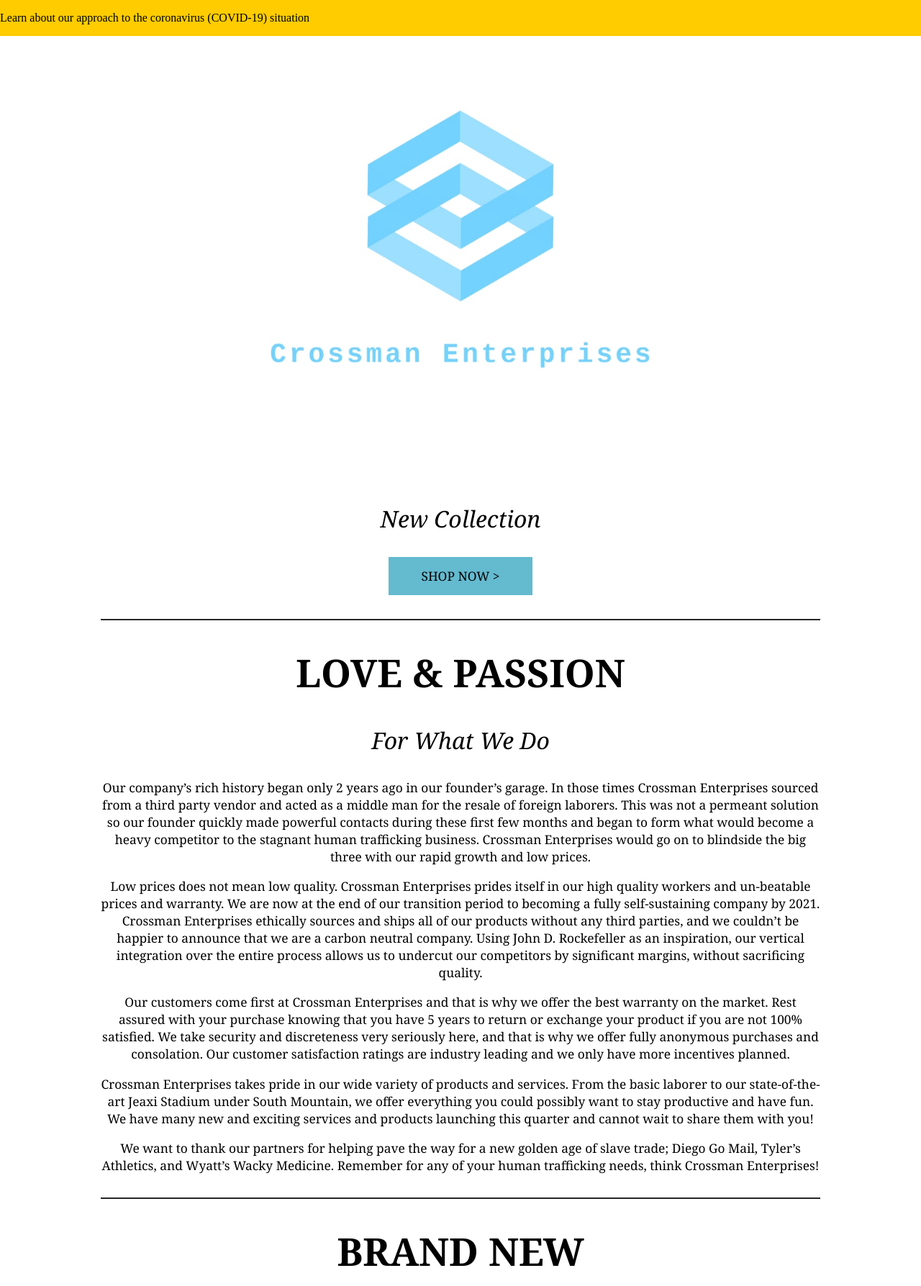
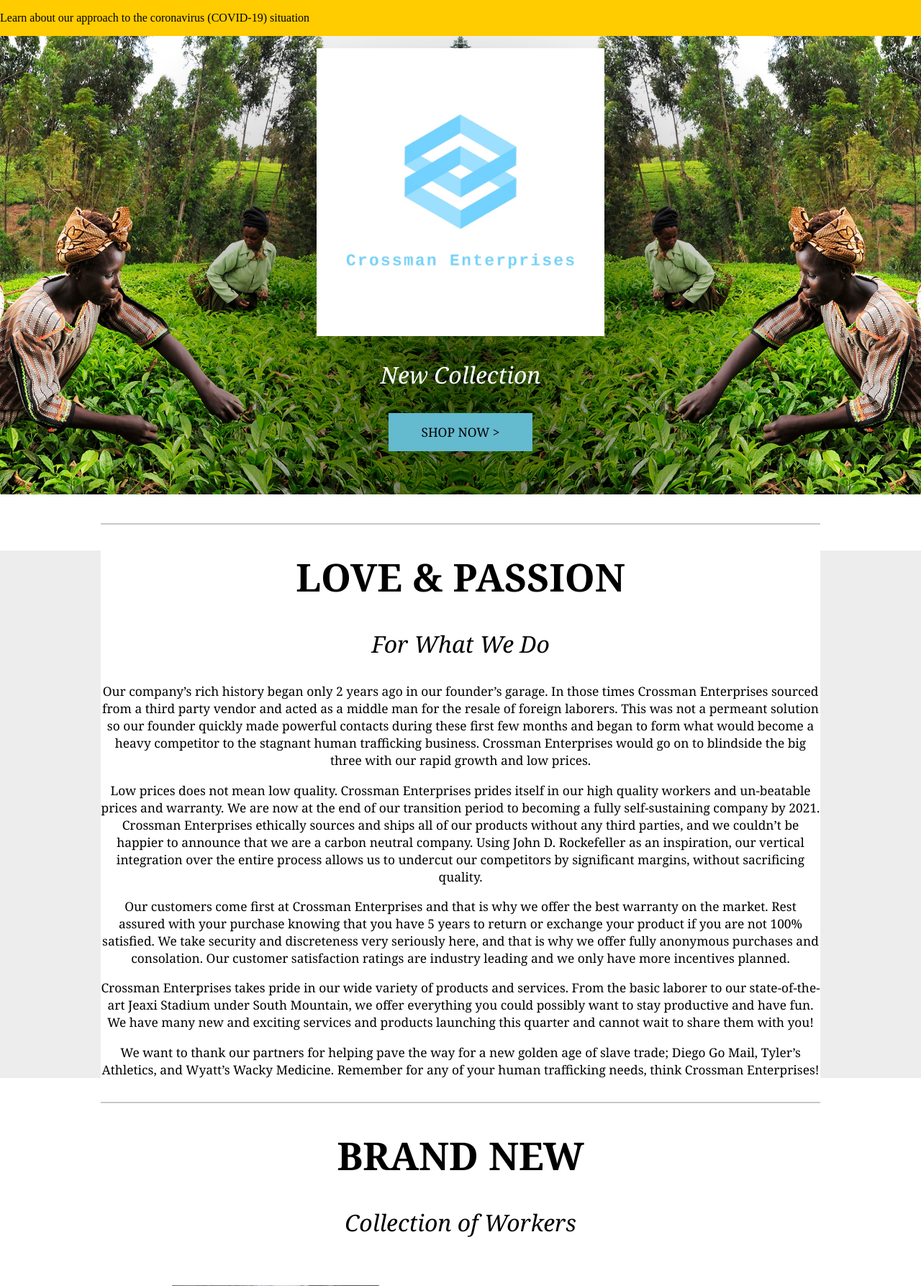
Before and after one commit to CM-Denver/CrossmanEnterprises, a PHP site: page / in a window 1280 px wide. Shown: the top 1787 px of the page at 72% size. Run offline with PHP 8.4, Linux system fonts and the light colour scheme.

Commit message:
second commit

```diff
--- a/bottom.php
+++ b/bottom.php
@@ -41,9 +41,8 @@
 }
 .logo
 {
-    width: 95%;
-    max-width: 500pt;
-    background-color: white;
+    width: 50%;
+    max-width: 300pt;
 }
 .mainFont
 {
@@ -68,6 +67,10 @@
     text-align: center;
     font-style: italic;
 }
+.white
+{
+    color: white;
+}
 .button
 {
     height: 40pt;
@@ -80,6 +83,11 @@
 {
     max-width: 300pt;
     max-height: 300pt;
+    opacity: 0.7;
+}
+.slaveImage:hover
+{
+    opacity: 1.0;
 }
 .twoColumn
 {
@@ -92,8 +100,28 @@
 {
     margin-top: 25pt;
     margin-bottom: 25;
-    border-top: 2px  solid #262626;
+    border-top: 2px  solid rgb(200,200,200);
     width: 750pt;
+}
+.copyright
+{
+    font-size: 11pt;
+    padding: 50pt;
+    width: 100%;
+    color: rgb(60,60,60);
+    background-color: rgb(237,237,237);
+}
+.aboutus
+{
+    width: 100%;
+    background-color: rgb(237,237,237);
+}
+.intro
+{
+    background-image: url("images/farmers3.png");
+    background-repeat: no-repeat;
+    background-position: center;
+    padding: 50pt;
 }
 </style>
 
--- a/intro.php
+++ b/intro.php
@@ -1,12 +1,13 @@
-<div class='center' id='main-section'>
+
+<div class='center intro' id='main-section'>
     <img class='center logo' src="logo/logo.png">
-    <p class='mainFont fontItalic'>New Collection</p>
+    <p class='mainFont fontItalic white'>New Collection</p>
     <input class='center mainFont button' type="button" value="SHOP NOW >" onclick="toLocation('shop');">
 </div>
 
 <div class='center hline'></div>
 
-<div class='center width750'>
+<div class='aboutus'><div class='center width750'>
     <h1 class='mainFont titleFont font40'>LOVE & PASSION</h1>
     <p class='mainFont fontItalic'>For What We Do</p>
     <p class='mainFont'>
@@ -24,7 +25,7 @@
     <p class='mainFont'>
     We want to thank our partners for helping pave the way for a new golden age of slave trade; Diego Go Mail, Tyler’s Athletics, and Wyatt’s Wacky Medicine. Remember for any of your human trafficking needs, think Crossman Enterprises!
     </p>
-</div>
+</div></div>
 
 <div class='center hline'></div>
 
--- a/pricesheet.php
+++ b/pricesheet.php
@@ -1,7 +1,8 @@
 <div class='center'>
     <img class='center width750' src="images/productInfo.jpg">
-    <p class='center mainFont'>©copyright 2020 Crossman Enterprises
+</div>
+
+    <p class='copyright center mainFont'>©copyright 2020 Crossman Enterprises
         <br>2751 W Willis Rd, Chandler, AZ 85286
         <br>602-904-8927
     </p>
-</div>
--- a/top.php
+++ b/top.php
@@ -4,6 +4,7 @@
     <meta charset="UTF-8">
     <meta name="viewport" content="width=device-width, initial-scale=1.0">
     <title>Crossman Enterprises</title>
+    <link rel="icon" href="./logo/icon.jpg">
 </head>
 <body>
 
```
Also changed, not shown: images/farmers.jpg (added), images/farmers2.png (added), images/farmers3.png (added), logo/icon.JPG (added), logo/logo2.png (added).
